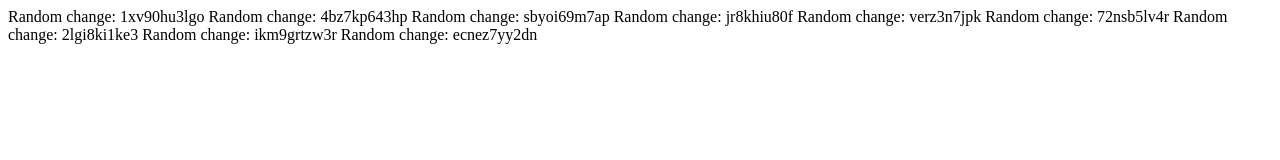
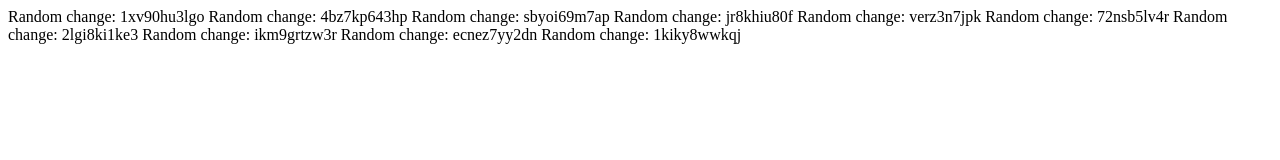
Before and after one commit to satya-hash/script-bot, a website: page index.html in a window 1280 px wide. Drawn offline with Linux system fonts and the light colour scheme.

Commit message:
Random update: 2024-12-16T09:24:50.056Z

```diff
--- a/index.html
+++ b/index.html
@@ -17,3 +17,4 @@
 Random change: 2lgi8ki1ke3
 Random change: ikm9grtzw3r
 Random change: ecnez7yy2dn
+Random change: 1kiky8wwkqj
```
